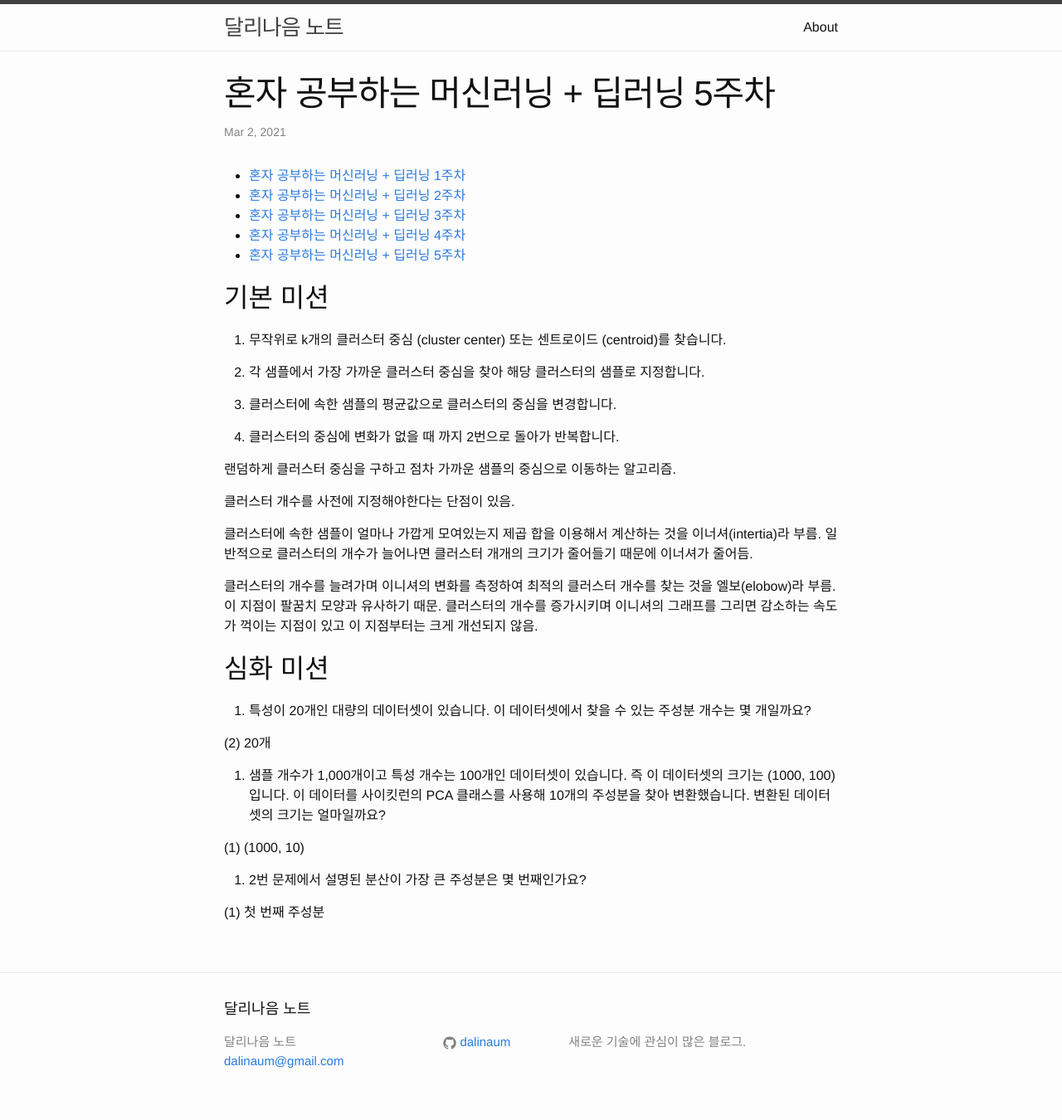
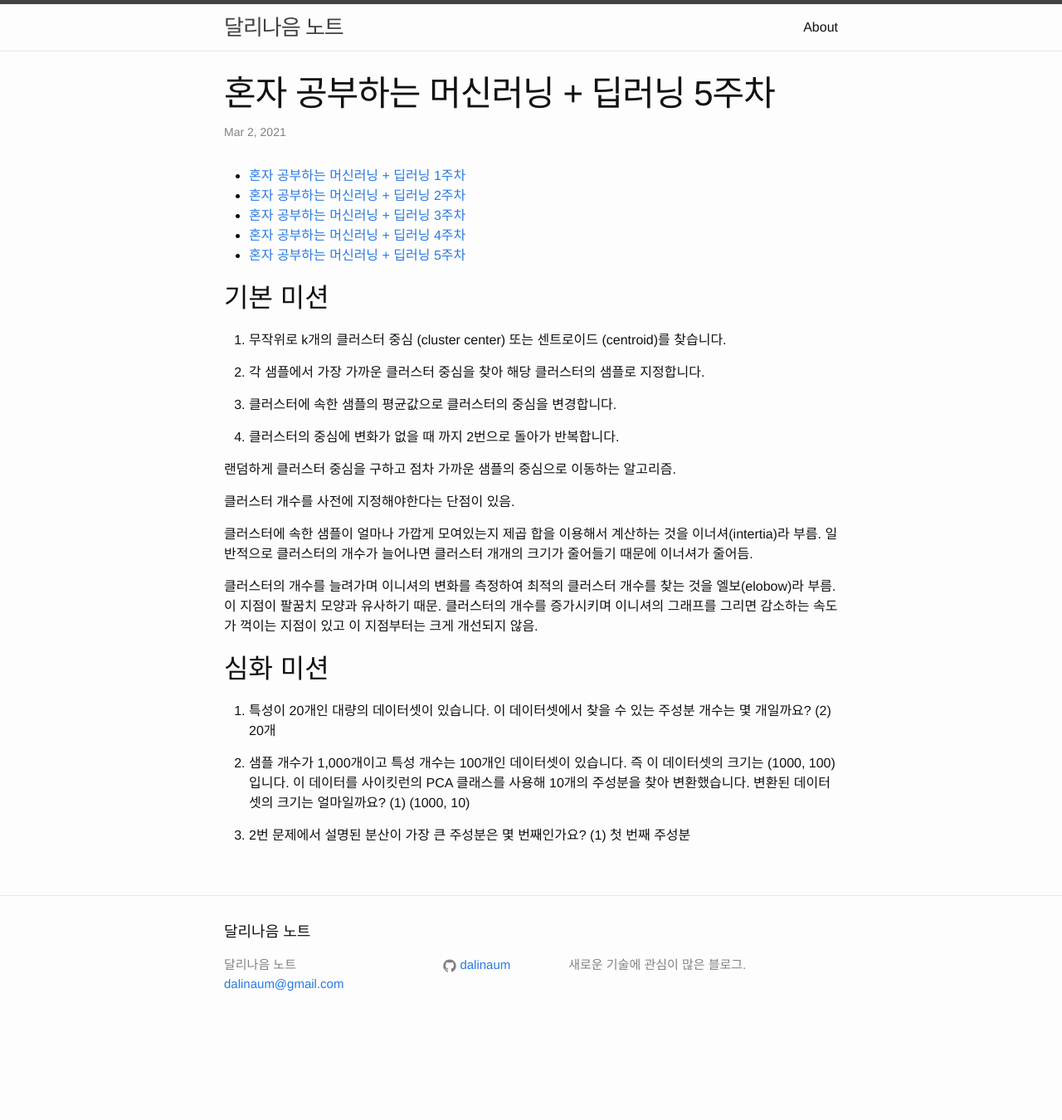
Before and after one commit to dalinaum/dalinaum.github.io, a Jekyll site: the page built from _posts/2021-03-02-hongong-ml-5.markdown, in a window 1280 px wide. Shown: the whole page at 83% size. Built offline with Jekyll 4.4.1, drawn with Linux system fonts in a browser that asks for light colours; after the commit the page ends 1257 px from its top, so only the background shows below that.

Commit message:
포매팅 변경

```diff
--- a/_posts/2021-03-02-hongong-ml-5.markdown
+++ b/_posts/2021-03-02-hongong-ml-5.markdown
@@ -32,14 +32,8 @@ categories: book
 
 ## 심화 미션
 
-1. 특성이 20개인 대량의 데이터셋이 있습니다. 이 데이터셋에서 찾을 수 있는 주성분 개수는 몇 개일까요?
+1. 특성이 20개인 대량의 데이터셋이 있습니다. 이 데이터셋에서 찾을 수 있는 주성분 개수는 몇 개일까요? (2) 20개
 
-(2) 20개
+2. 샘플 개수가 1,000개이고 특성 개수는 100개인 데이터셋이 있습니다. 즉 이 데이터셋의 크기는 (1000, 100)입니다. 이 데이터를 사이킷런의 PCA 클래스를 사용해 10개의 주성분을 찾아 변환했습니다. 변환된 데이터셋의 크기는 얼마일까요? (1) (1000, 10)
 
-2. 샘플 개수가 1,000개이고 특성 개수는 100개인 데이터셋이 있습니다. 즉 이 데이터셋의 크기는 (1000, 100)입니다. 이 데이터를 사이킷런의 PCA 클래스를 사용해 10개의 주성분을 찾아 변환했습니다. 변환된 데이터셋의 크기는 얼마일까요?
-
-(1) (1000, 10)
-
-3. 2번 문제에서 설명된 분산이 가장 큰 주성분은 몇 번째인가요?
-
-(1) 첫 번째 주성분
+3. 2번 문제에서 설명된 분산이 가장 큰 주성분은 몇 번째인가요? (1) 첫 번째 주성분
```
